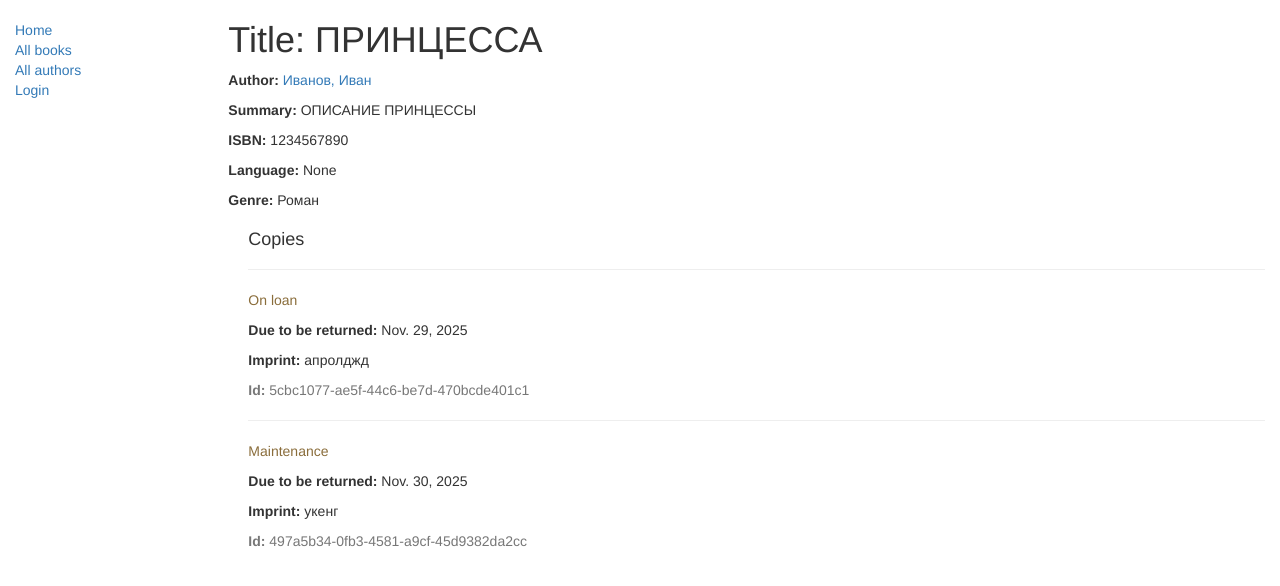
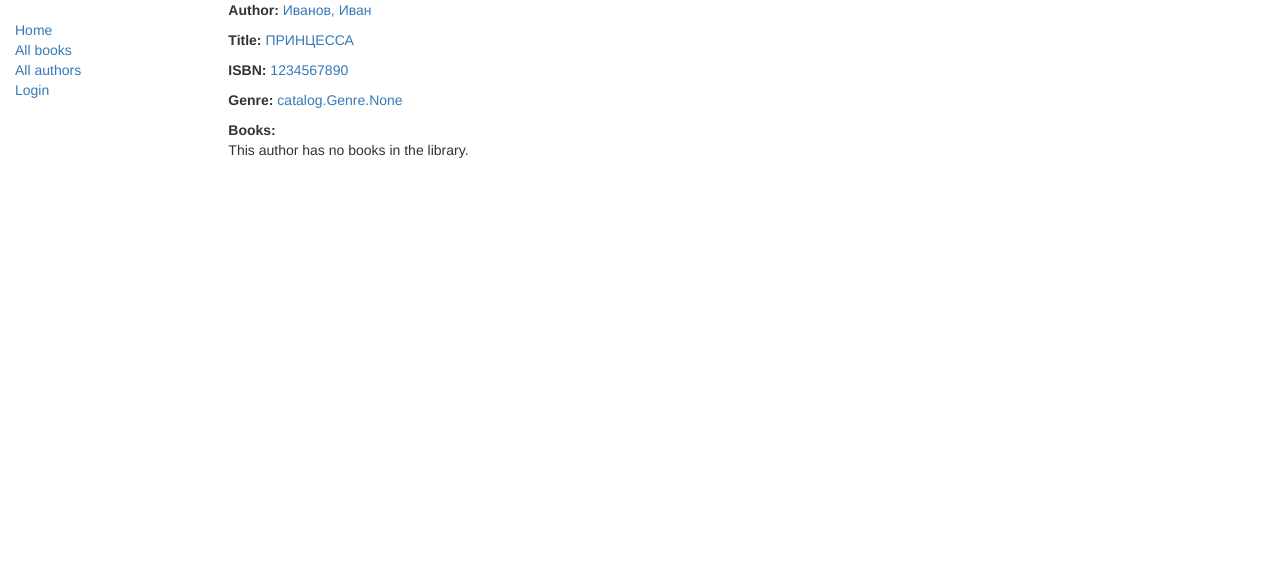
Before and after one commit to mch1m/PractDjango, a Django app: page /catalog/book/1/ in a window 1280 px wide. Shown: the top 586 px of the page. Run offline with Django 5.2, Linux system fonts and the light colour scheme; data comes from the database, SQL or seed files in the repository; both versions use the stored data as it was after the commit; parts of the project's set-up code (start-up, migrations or seed data) failed here and were passed over; some libraries are stand-ins or nearby versions.

Commit message:
book create update delete

```diff
--- a/locallibrary/catalog/models.py
+++ b/locallibrary/catalog/models.py
@@ -16,31 +16,7 @@ class Genre(models.Model):
         """
         return self.name
 
-class Language(models.Model):
-    """
-    Model representing a Language (e.g. English, French, Japanese, etc.)
-    """
-    name = models.CharField(max_length=200, help_text="Enter the book's natural language (e.g. English, French, Japanese etc.)")
 
-    def __str__(self):
-        """
-        String for representing the Model object (in Admin site etc.)
-        """
-        return self.name
-
-class AuthorAdmin(admin.ModelAdmin):
-    list_display = ('last_name', 'first_name', 'date_of_birth', 'date_of_death')
-    fields = ['first_name', 'last_name', ('date_of_birth', 'date_of_death')]
-    inlines = [BookInline]  # Добавляем встроенное отображение книг
-
-    class Meta:
-        ordering = ["last_name", "first_name"]
-
-    def get_absolute_url(self):
-        return reverse('author-detail', args=[str(self.id)])
-
-    def __str__(self):
-        return '%s, %s' % (self.last_name, self.first_name)
 
 class Book(models.Model):
     """
@@ -53,7 +29,6 @@ class Book(models.Model):
     summary = models.TextField(max_length=1000, help_text="Enter a brief description of the book")
     isbn = models.CharField('ISBN',max_length=13, help_text='13 Character <a href="https://www.isbn-international.org/content/what-isbn">ISBN number</a>')
     genre = models.ManyToManyField(Genre, help_text="Select a genre for this book")
-    language = models.ForeignKey('Language', on_delete=models.SET_NULL, null=True)
     # ManyToManyField used because genre can contain many books. Books can cover many genres.
     # Genre class has already been defined so we can specify the object above.
     def display_genre(self):
@@ -63,6 +38,7 @@ class Book(models.Model):
         return ', '.join([genre.name for genre in self.genre.all()[:3]])
 
     display_genre.short_description = 'Genre'
+
     def __str__(self):
         """
         String for representing the Model object.
@@ -134,5 +110,5 @@ class Author(models.Model):
         String for representing the Model object.
         """
         return '%s, %s' % (self.last_name, self.first_name)
-class Meta:
-    ordering = ["last_name", "first_name"]
+    class Meta:
+        ordering = ["last_name", "first_name"]
--- a/locallibrary/catalog/templates/base_generic.html
+++ b/locallibrary/catalog/templates/base_generic.html
@@ -60,6 +60,7 @@
     </div>
   {% endif %}
 {% endblock %}
+
         </div>
 
       </div>
--- a/locallibrary/catalog/templates/catalog/book_detail.html
+++ b/locallibrary/catalog/templates/catalog/book_detail.html
@@ -1,23 +1,24 @@
 {% extends "base_generic.html" %}
- {% block title %}<title>Book detail</title>{% endblock %}
+ {% block title %}<title>Author detail</title>{% endblock %}
 {% block content %}
-  <h1>Title: {{ book.title }}</h1>
 
-  <p><strong>Author:</strong> <a href="">{{ book.author }}</a></p> <!-- author detail link not yet defined -->
-  <p><strong>Summary:</strong> {{ book.summary }}</p>
-  <p><strong>ISBN:</strong> {{ book.isbn }}</p>
-  <p><strong>Language:</strong> {{ book.language }}</p>
-  <p><strong>Genre:</strong> {% for genre in book.genre.all %} {{ genre }}{% if not forloop.last %}, {% endif %}{% endfor %}</p>
+  <p><strong>Author:</strong> <a href="">{{ book.author }}</a></p>
+  <p><strong>Title:</strong> <a href="">{{ book.title }}</a></p>
+  <p><strong>ISBN:</strong> <a href="">{{ book.isbn }}</a></p>
+   <p><strong>Genre:</strong> <a href="">{{ book.genre }}</a></p>
 
-  <div style="margin-left:20px;margin-top:20px">
-    <h4>Copies</h4>
 
-    {% for copy in book.bookinstance_set.all %}
-    <hr>
-    <p class="{% if copy.status == 'a' %}text-success{% elif copy.status == 'd' %}text-danger{% else %}text-warning{% endif %}">{{ copy.get_status_display }}</p>
-    {% if copy.status != 'a' %}<p><strong>Due to be returned:</strong> {{copy.due_back}}</p>{% endif %}
-    <p><strong>Imprint:</strong> {{copy.imprint}}</p>
-    <p class="text-muted"><strong>Id:</strong> {{copy.id}}</p>
+  <strong>Books:</strong>
+
+      {% for book in author.book_set.all %}
+      <p>
+        <a href="{{ book.get_absolute_url }}">{{ book.title }}</a>
+      </p>
+      <p>{{ book.summary }}</p>
+    {% empty %}
+      <p>This author has no books in the library.</p>
     {% endfor %}
-  </div>
+
+    </ul>
+
 {% endblock %}
--- a/locallibrary/catalog/templates/catalog/book_list.html
+++ b/locallibrary/catalog/templates/catalog/book_list.html
@@ -9,6 +9,8 @@
       {% for book in book_list %}
       <li>
         <a href="{{ book.get_absolute_url }}">{{ book.title }}</a> ({{book.author}})
+        - <a href="{% url 'book_delete' book.id  %}">Delete author</a>,
+          <a href="{% url 'book_update' book.id  %}">Edit author</a>
       </li>
       {% endfor %}
 
@@ -16,4 +18,7 @@
     {% else %}
       <p>There are no books in the library.</p>
     {% endif %}
+
+<a href="{% url 'book_create' %}">Book author</a> <br>
+
 {% endblock %}
--- a/locallibrary/catalog/templates/index.html
+++ b/locallibrary/catalog/templates/index.html
@@ -20,6 +20,4 @@
   You have visited this page {{ num_visits }}{% if num_visits == 1 %} time{%
   else %} times{% endif %}.
 </p>
-
-
 {% endblock %}
--- a/locallibrary/catalog/views.py
+++ b/locallibrary/catalog/views.py
@@ -1,13 +1,26 @@
-from django.urls import reverse_lazy
-from django.http import HttpResponseRedirect
-import datetime
+from django.shortcuts import render
+from .models import Book, Author, BookInstance, Genre
 from django.views import generic
-from django.views.generic.edit import CreateView, UpdateView, DeleteView
 from django.contrib.auth.mixins import LoginRequiredMixin
 from django.contrib.auth.mixins import PermissionRequiredMixin
+from .models import Author
 from django.contrib.auth.decorators import permission_required
+from django.views.generic.edit import CreateView, UpdateView, DeleteView
+from django.urls import reverse_lazy
+from django.shortcuts import get_object_or_404
+from django.http import HttpResponseRedirect
+from django.urls import reverse
+import datetime
 from .forms import RenewBookForm
-from .models import Book, Author, BookInstance, Genre
+from django.shortcuts import render
+from django.views import generic
+from django.urls import reverse_lazy
+from django.views.generic.edit import CreateView, UpdateView, DeleteView
+from django.shortcuts import render
+from django.views import generic
+from django.urls import reverse_lazy
+from django.views.generic.edit import CreateView, UpdateView, DeleteView
+from .models import Book, Author
 
 def index(request):
     """
@@ -22,11 +35,6 @@ def index(request):
     num_genres=Genre.objects.count()
     num_visits=request.session.get('num_visits', 0)
     request.session['num_visits'] = num_visits+1
-    # Проверьте себя
-    num_genres = Genre.objects.count()
-    # Книги, содержащие слово 'the' в заголовке (без учета регистра)
-    num_books_with_the = Book.objects.filter(title__icontains='the').count()
-
     # Отрисовка HTML-шаблона index.html с данными внутри
     # переменной контекста context
     return render(
@@ -36,13 +44,12 @@ def index(request):
                  'num_instances_available':num_instances_available,
                  'num_authors':num_authors, 'num_genres':num_genres, 'num_visits':num_visits},
     )
+# Create your views here.
 
 class BookListView(generic.ListView):
     model = Book
     paginate_by = 1
 
-    def get_queryset(self):
-        return Book.objects.all().order_by('title')
 
 class BookDetailView(generic.DetailView):
         model = Book
@@ -50,9 +57,6 @@ class BookDetailView(generic.DetailView):
 class AuthorListView(generic.ListView):
     model = Author
     paginate_by = 1
-
-    def get_queryset(self):
-        return Author.objects.all().order_by('last_name', 'first_name')
 
 class AuthorDetailView(generic.DetailView):
     model = Author
@@ -124,23 +128,17 @@ class AuthorDelete(DeleteView):
     model = Author
     success_url = reverse_lazy('authors')
 
+
+
+
 class BookCreate(CreateView):
     model = Book
-    fields = ['title', 'author', 'summary', 'isbn', 'genre', 'language']
-    template_name = 'catalog/book_form.html'
-
-    def get_success_url(self):
-        return reverse_lazy('book-detail', kwargs={'pk': self.object.pk})
+    fields = '__all__'
 
 class BookUpdate(UpdateView):
     model = Book
-    fields = ['title', 'author', 'summary', 'isbn', 'genre', 'language']
-    template_name = 'catalog/book_form.html'
-
-    def get_success_url(self):
-        return reverse_lazy('book-detail', kwargs={'pk': self.object.pk})
+    fields = ['title', 'author','summary','isbn', 'genre']
 
 class BookDelete(DeleteView):
     model = Book
-    template_name = 'catalog/book_confirm_delete.html'
-    success_url = reverse_lazy('books')
+    success_url = reverse_lazy('book')
```
Also changed, not shown: locallibrary/catalog/admin.py (+2 -6 lines), locallibrary/catalog/test/test_forms.py (deleted, +0 -37 lines), locallibrary/catalog/test/test_models.py (deleted, +0 -24 lines), locallibrary/catalog/test/test_views.py (deleted, +0 -40 lines), locallibrary/db.sqlite3.
